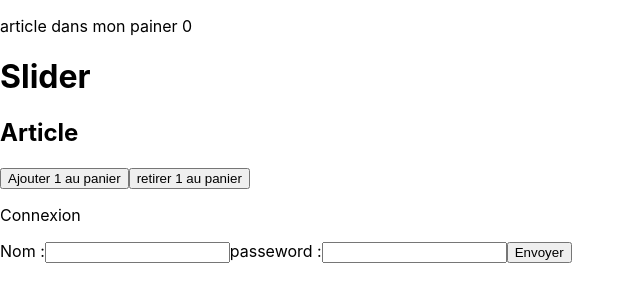
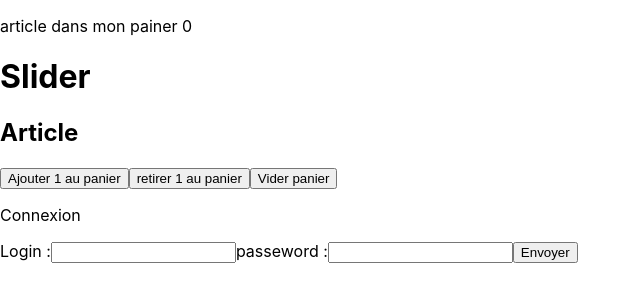
Before and after one commit to mehdigoom/Pinsstore, a React (Create React App) app: page / in a window 1280 px wide. Shown: the top 302 px of the page, without its empty margins (0-641 px from the left). Built offline with nearby package versions, Linux system fonts and the light colour scheme.

Commit message:
vide painer ok !

```diff
--- a/src/App.js
+++ b/src/App.js
@@ -17,9 +17,15 @@ class App extends React.Component {
       }
       this.ajoutarticle= this.ajoutarticle.bind(this);
       this.retirarticle= this.retirarticle.bind(this);
+      this.viderarticle= this.viderarticle.bind(this);
    }
 
+   viderarticle(){
 
+
+    this.setState({nombrearticle: 0})
+
+  }
 ajoutarticle(){
 
 
@@ -40,17 +46,42 @@ if (this.state.nombrearticle > 0){
       return (
          <div>
 <p>article dans mon painer {this.state.nombrearticle}</p>
+
+
+
             <h1>Slider</h1>
             <h2>Article</h2>
+
+
+
+
+
             <button onClick={this.ajoutarticle}>Ajouter 1 au panier</button>
             <button onClick={this.retirarticle}> retirer 1 au panier</button>
+            <button onClick={this.viderarticle}> Vider panier</button>
+
+
+
+
+
+
+
+
+
+
+
+
+
+
+
             <p>Connexion</p>
             <form>
+
   <label>
-    Nom :
+    Login :
     <input type="text" name="name" />
     passeword :
-    <input type="passeword" name="Password" />
+    <input type="password" name="Password" />
   </label>
   <input type="submit" value="Envoyer" />
 </form>
```
